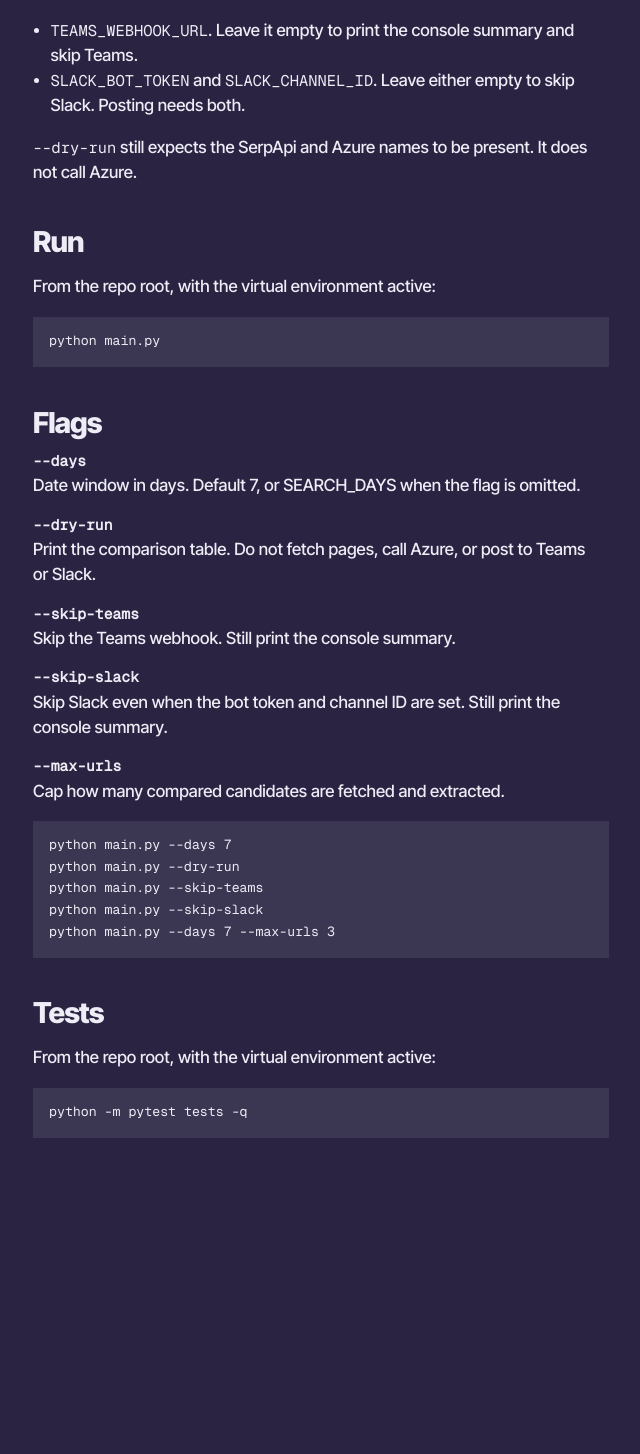
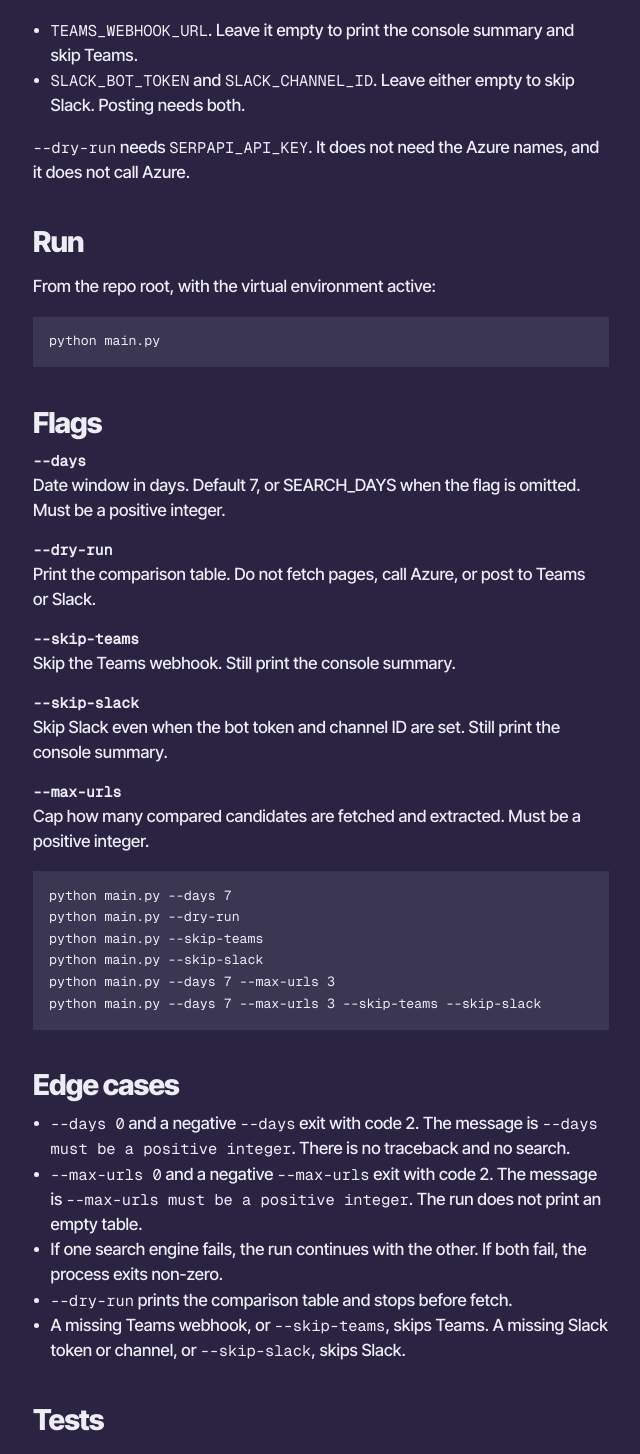
Before and after one commit to Adit-Jain-srm/SerpApi_Track1, a Next.js app in the folder web/: page /guide in a window 1280 px wide. Shown: the part 1461-2915 px from the top of the page, without its empty margins (319-959 px from the left). Before the commit the page ends 2679 px from the top, so only its background shows below. Built offline with nearby package versions, Linux system fonts and the light colour scheme.

Commit message:
docs: explain the pipeline, edge cases, and live site
Document the search flow, invalid caps, and the public guide so the pages match the commands that actually run.

```diff
--- a/web/app/guide/page.tsx
+++ b/web/app/guide/page.tsx
@@ -84,7 +84,7 @@ cp .env.example .env`}</code>
         </li>
       </ul>
       <p>
-        <code>--dry-run</code> still expects the SerpApi and Azure names to be present. It does not call Azure.
+        <code>--dry-run</code> needs <code>SERPAPI_API_KEY</code>. It does not need the Azure names, and it does not call Azure.
       </p>
 
       <h2>Run</h2>
@@ -99,7 +99,7 @@ cp .env.example .env`}</code>
           <dt>
             <code>--days</code>
           </dt>
-          <dd>Date window in days. Default 7, or SEARCH_DAYS when the flag is omitted.</dd>
+          <dd>Date window in days. Default 7, or SEARCH_DAYS when the flag is omitted. Must be a positive integer.</dd>
         </div>
         <div>
           <dt>
@@ -123,7 +123,7 @@ cp .env.example .env`}</code>
           <dt>
             <code>--max-urls</code>
           </dt>
-          <dd>Cap how many compared candidates are fetched and extracted.</dd>
+          <dd>Cap how many compared candidates are fetched and extracted. Must be a positive integer.</dd>
         </div>
       </dl>
       <pre>
@@ -131,8 +131,24 @@ cp .env.example .env`}</code>
 python main.py --dry-run
 python main.py --skip-teams
 python main.py --skip-slack
-python main.py --days 7 --max-urls 3`}</code>
+python main.py --days 7 --max-urls 3
+python main.py --days 7 --max-urls 3 --skip-teams --skip-slack`}</code>
       </pre>
+
+      <h2>Edge cases</h2>
+      <ul>
+        <li>
+          <code>--days 0</code> and a negative <code>--days</code> exit with code 2. The message is <code>--days must be a positive integer</code>. There is no traceback and no search.
+        </li>
+        <li>
+          <code>--max-urls 0</code> and a negative <code>--max-urls</code> exit with code 2. The message is <code>--max-urls must be a positive integer</code>. The run does not print an empty table.
+        </li>
+        <li>If one search engine fails, the run continues with the other. If both fail, the process exits non-zero.</li>
+        <li>
+          <code>--dry-run</code> prints the comparison table and stops before fetch.
+        </li>
+        <li>A missing Teams webhook, or <code>--skip-teams</code>, skips Teams. A missing Slack token or channel, or <code>--skip-slack</code>, skips Slack.</li>
+      </ul>
 
       <h2>Tests</h2>
       <p>From the repo root, with the virtual environment active:</p>
```
Also changed, not shown: 4 other files (tests, documents, lock files or other folders).
